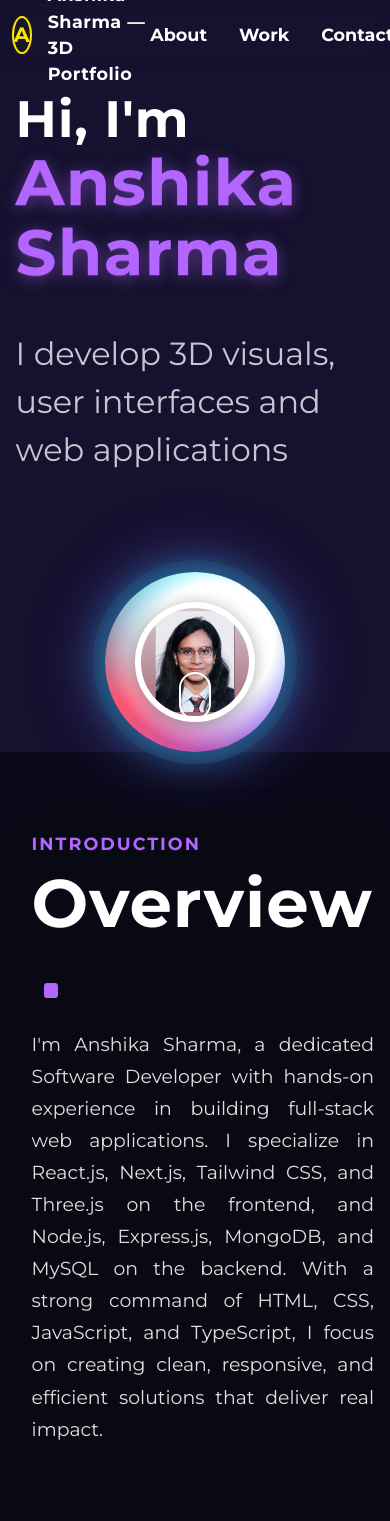
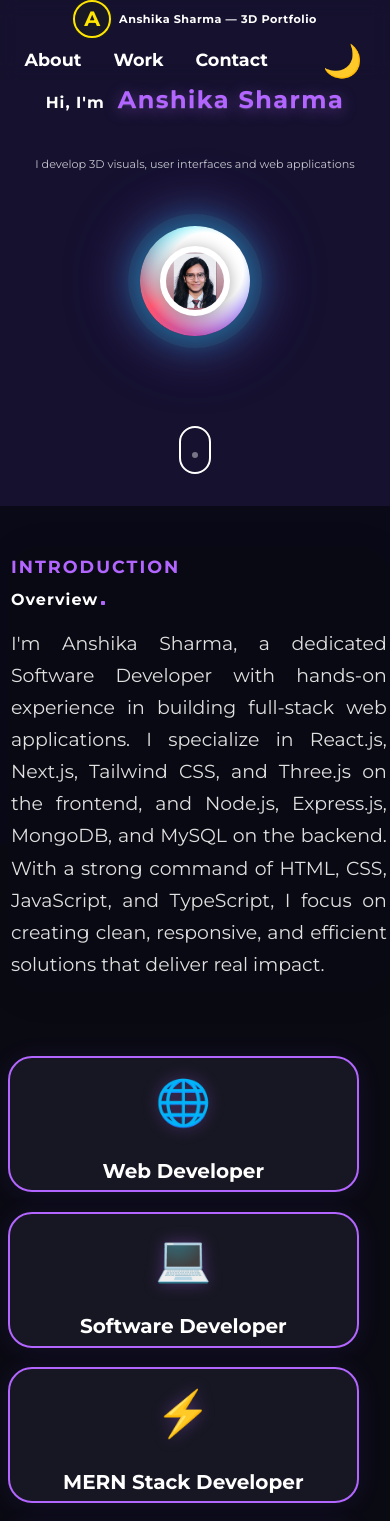
Before and after one commit to anshikasharma148/portfolio, a React (Vite) app in the folder my-portfolio/: page / in a window 390 px wide. Shown: the top 1521 px of the page. Built offline with nearby package versions, Linux system fonts and the light colour scheme.

Commit message:
Enhance responsive design: mobile/tablet breakpoints, layout, font, and spacing tweaks for all sections

```diff
--- a/my-portfolio/src/App.css
+++ b/my-portfolio/src/App.css
@@ -1474,3 +1474,328 @@ header h2 {
     max-height: 100%;
   }
 }
+
+/* --- Responsive Enhancements Start --- */
+
+@media (max-width: 700px) {
+  .new-navbar {
+    flex-direction: column;
+    height: auto;
+    padding: 0 2vw;
+    gap: 0.5rem;
+  }
+  .navbar-left {
+    flex-direction: row;
+    gap: 0.5rem;
+    width: 100%;
+    justify-content: center;
+  }
+  .navbar-title {
+    font-size: 0.95rem;
+  }
+  .navbar-links {
+    flex-direction: row;
+    gap: 1.2rem;
+    font-size: 0.95rem;
+    width: 100%;
+    justify-content: center;
+  }
+}
+
+@media (max-width: 600px) {
+  .new-navbar {
+    flex-direction: column;
+    height: auto;
+    padding: 0 1vw;
+    gap: 0.2rem;
+  }
+  .navbar-title {
+    font-size: 0.85rem;
+  }
+  .navbar-links {
+    gap: 0.7rem;
+    font-size: 0.85rem;
+  }
+}
+
+@media (max-width: 900px) {
+  .hero-left-layout {
+    flex-direction: column;
+    align-items: center;
+    justify-content: flex-start;
+    min-height: 60vh;
+    padding-top: 70px;
+  }
+  .hero-content-left {
+    margin-left: 0;
+    margin-top: 2vh;
+    width: 90vw;
+    align-items: center !important;
+    text-align: center !important;
+  }
+  .hero-content-left h1,
+  .hero-content-left h2 {
+    text-align: center !important;
+  }
+  .hero-image-3d-container {
+    margin: 4vh auto 0 auto;
+    width: 180px;
+    height: 180px;
+  }
+  .hero-image-glow-ring {
+    width: 100%;
+    height: 100%;
+  }
+  .hero-image-3d {
+    width: 120px;
+    height: 120px;
+    max-width: 100%;
+    max-height: 100%;
+  }
+}
+
+@media (max-width: 600px) {
+  .hero-content-left h1 {
+    font-size: 2.1rem;
+  }
+  .hero-content-left .hero-name {
+    font-size: 2.5rem;
+  }
+  .hero-content-left .hero-hi {
+    font-size: 1.5rem;
+  }
+  .hero-content-left .hero-subtitle {
+    font-size: 1.1rem;
+    margin-bottom: 1.2rem;
+  }
+  .hero-image-3d-container {
+    width: 110px;
+    height: 110px;
+  }
+  .hero-image-3d {
+    width: 70px;
+    height: 70px;
+  }
+}
+
+@media (max-width: 900px) {
+  .intro-section {
+    padding: 40px 0 30px 2vw;
+    align-items: flex-start;
+  }
+  .intro-inner {
+    padding: 1rem 0.5rem 0.5rem 0.5rem;
+    max-width: 98vw;
+  }
+  .intro-title {
+    font-size: 2.2rem;
+  }
+  .intro-cards {
+    flex-direction: column;
+    align-items: center;
+    gap: 1.2rem;
+  }
+  .intro-card {
+    width: 90vw;
+    min-width: 0;
+    max-width: 98vw;
+    height: auto;
+    min-height: 120px;
+    max-height: none;
+    padding: 1.2rem 0.7rem 0.7rem 0.7rem;
+    font-size: 1rem;
+  }
+}
+
+@media (max-width: 600px) {
+  .intro-title {
+    font-size: 1.3rem;
+  }
+  .intro-inner {
+    padding: 0.5rem 0.2rem 0.2rem 0.2rem;
+  }
+  .intro-card {
+    font-size: 0.95rem;
+    padding: 0.7rem 0.3rem 0.3rem 0.3rem;
+  }
+}
+
+@media (max-width: 900px) {
+  .work-section {
+    padding: 40px 0 30px 2vw;
+    align-items: flex-start;
+  }
+  .timeline-card-centered {
+    left: 5vw !important;
+    width: 90vw;
+    min-width: 0;
+    max-width: 98vw;
+    padding: 1rem 0.5rem 0.5rem 0.5rem;
+  }
+  .timeline-line-centered {
+    left: 32px;
+    transform: none;
+  }
+  .timeline-circle-centered {
+    left: 32px;
+    transform: none;
+    width: 40px;
+    height: 40px;
+  }
+  .timeline-logo {
+    width: 40px;
+    height: 40px;
+  }
+  .timeline-header h3 {
+    font-size: 1.1rem;
+  }
+  .timeline-company {
+    font-size: 0.95rem;
+  }
+  .timeline-date {
+    font-size: 0.85rem;
+  }
+  .timeline-desc {
+    font-size: 0.95rem;
+    padding-left: 0.5em;
+  }
+}
+
+@media (max-width: 600px) {
+  .timeline-card-centered {
+    padding: 0.5rem 0.1rem 0.1rem 0.1rem;
+  }
+  .timeline-header h3 {
+    font-size: 0.95rem;
+  }
+  .timeline-company {
+    font-size: 0.8rem;
+  }
+  .timeline-date {
+    font-size: 0.7rem;
+  }
+  .timeline-desc {
+    font-size: 0.8rem;
+  }
+}
+
+@media (max-width: 900px) {
+  .skills-grid {
+    grid-template-columns: repeat(2, 1fr);
+    grid-template-rows: repeat(7, 1fr);
+    gap: 1rem;
+    max-width: 250px;
+    width: fit-content;
+    margin: 30px auto;
+  }
+}
+
+@media (max-width: 600px) {
+  .skills-grid {
+    grid-template-columns: 1fr;
+    grid-template-rows: none;
+    gap: 0.5rem;
+    max-width: 98vw;
+    margin: 10px auto;
+  }
+}
+
+@media (max-width: 900px) {
+  .contact-section-flex {
+    flex-direction: column;
+    align-items: center;
+    gap: 1.2rem;
+    margin: 30px 0 40px 0;
+  }
+  .contact-3d-illustration {
+    min-width: 120px;
+    min-height: 120px;
+    max-width: 180px;
+    max-height: 180px;
+  }
+  .contact-container {
+    min-width: 0;
+    max-width: 100%;
+  }
+  .contact-form {
+    min-width: 0;
+    max-width: 100%;
+    min-height: 0;
+    padding: 1.2rem 0.5rem;
+  }
+}
+
+@media (max-width: 600px) {
+  .contact-form {
+    padding: 0.7rem 0.2rem;
+    font-size: 0.95rem;
+  }
+  .contact-title {
+    font-size: 1.2rem;
+  }
+  .contact-label {
+    font-size: 0.9rem;
+  }
+}
+
+@media (max-width: 600px) {
+  .custom-footer {
+    flex-direction: column;
+    padding: 0.7rem 0 0.3rem 0;
+    font-size: 0.9rem;
+  }
+  .footer-content {
+    gap: 0.3rem;
+  }
+  .footer-socials {
+    gap: 1rem;
+  }
+  .footer-icon {
+    width: 1.3em;
+    height: 1.3em;
+  }
+}
+
+@media (max-width: 400px) {
+  .navbar-title {
+    font-size: 0.7rem;
+  }
+  .hero-content-left h1 {
+    font-size: 1.1rem;
+  }
+  .hero-content-left .hero-name {
+    font-size: 1.5rem;
+  }
+  .hero-content-left .hero-hi {
+    font-size: 1rem;
+  }
+  .hero-content-left .hero-subtitle {
+    font-size: 0.7rem;
+  }
+  .intro-title {
+    font-size: 1rem;
+  }
+  .intro-card {
+    font-size: 0.7rem;
+  }
+  .timeline-header h3 {
+    font-size: 0.7rem;
+  }
+  .timeline-company {
+    font-size: 0.6rem;
+  }
+  .timeline-date {
+    font-size: 0.5rem;
+  }
+  .timeline-desc {
+    font-size: 0.6rem;
+  }
+  .contact-title {
+    font-size: 0.7rem;
+  }
+  .footer-copyright {
+    font-size: 0.7rem;
+  }
+}
+
+/* --- Responsive Enhancements End --- */
```
